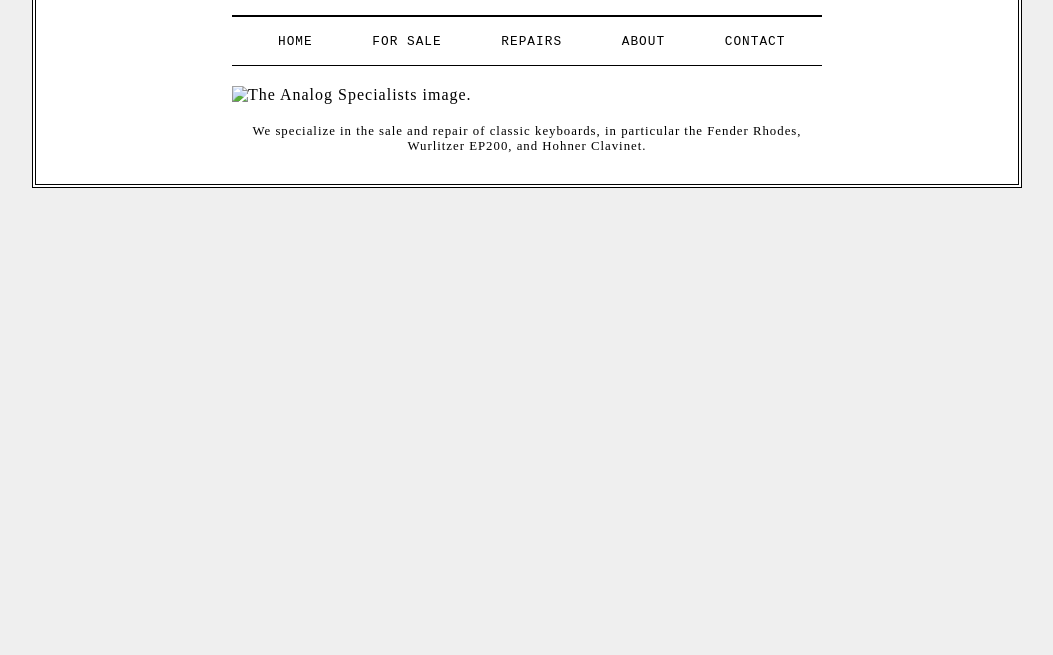
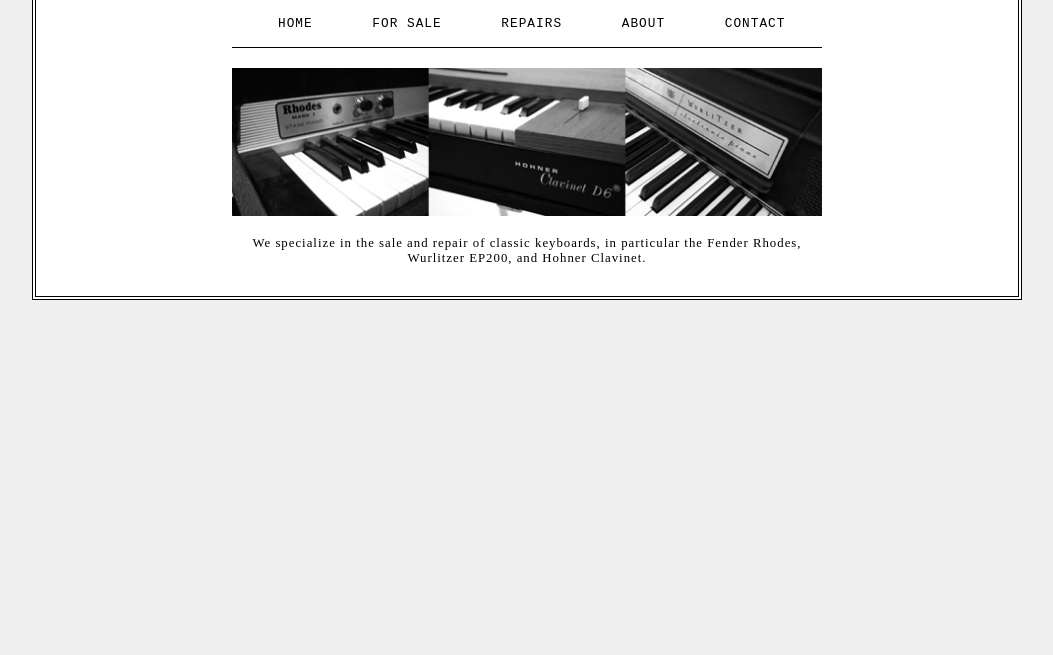
Before and after one commit to Mrmuhammadzubair/the-analog-specialists, a plain HTML site: page index.html in a window 1280 px wide. Shown: the part 145-800 px from the top of the page, without its empty margins (113-1166 px from the left). Drawn offline with Linux system fonts and the light colour scheme; files whose address does not match are found by name.

Commit message:
Project Accomplished

```diff
--- a/index.html
+++ b/index.html
@@ -11,7 +11,7 @@
 <body>
 
     <div class="mainpage">
-        index
+
         <h1 class="font">
 
             <span class="font1">THE</span> <br />
@@ -29,7 +29,7 @@
             <li><a href="#">Contact</a></li>
         </ul>
 
-        <img src="./images/image.jpg" alt="The Analog Specialists image.">
+        <img src="./image/image.jpg" alt="The Analog Specialists image.">
 
         <p>
             We specialize in the sale and repair of classic keyboards, in particular the Fender Rhodes, Wurlitzer
--- a/style.css
+++ b/style.css
@@ -11,7 +11,7 @@ body {
 
 @font-face {
     font-family: reverscap;
-    src: url(./fonts/revers\ cap.ttf);
+    src: url(./font/revers\ cap.ttf);
 }
 
 
```
